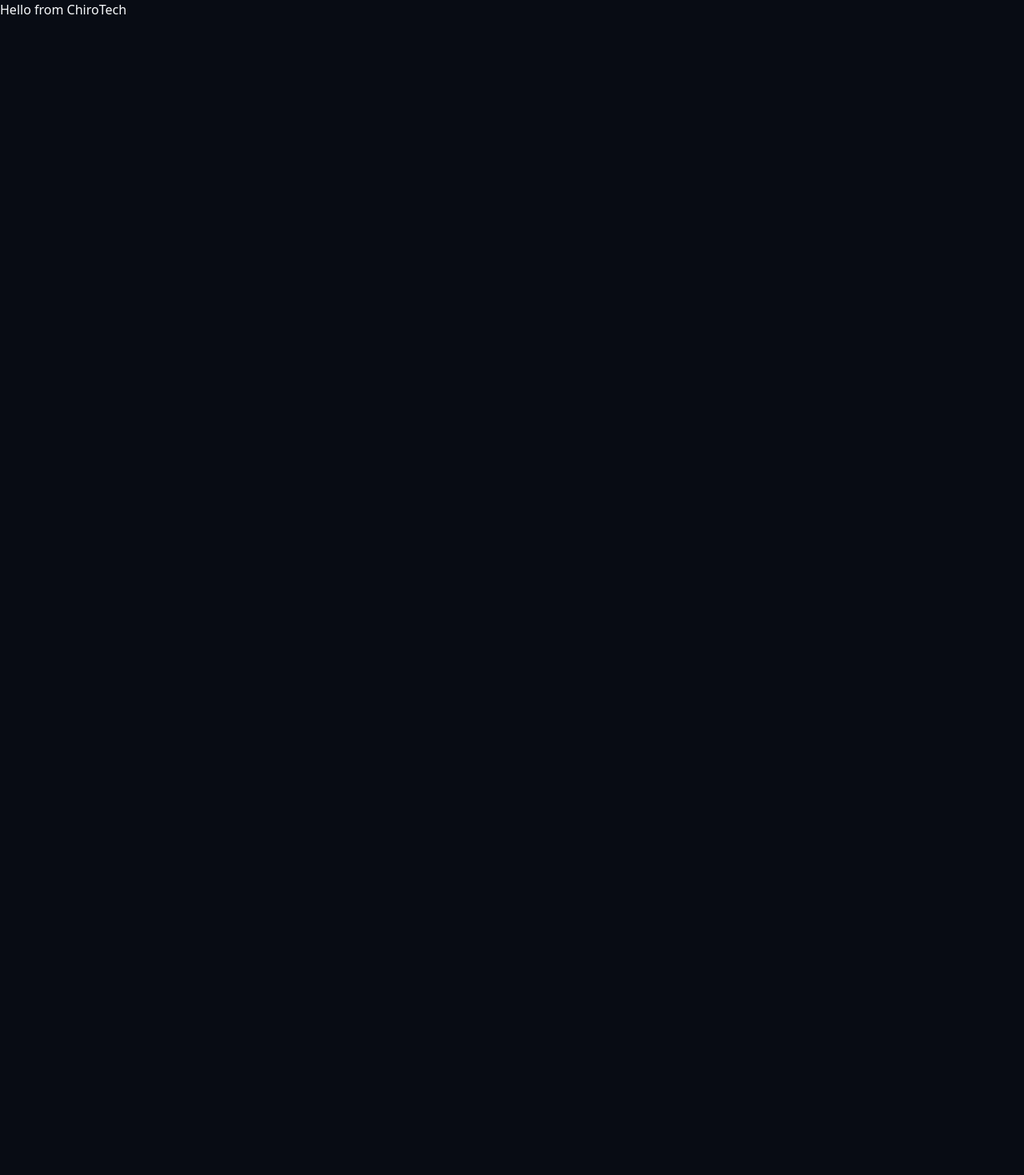
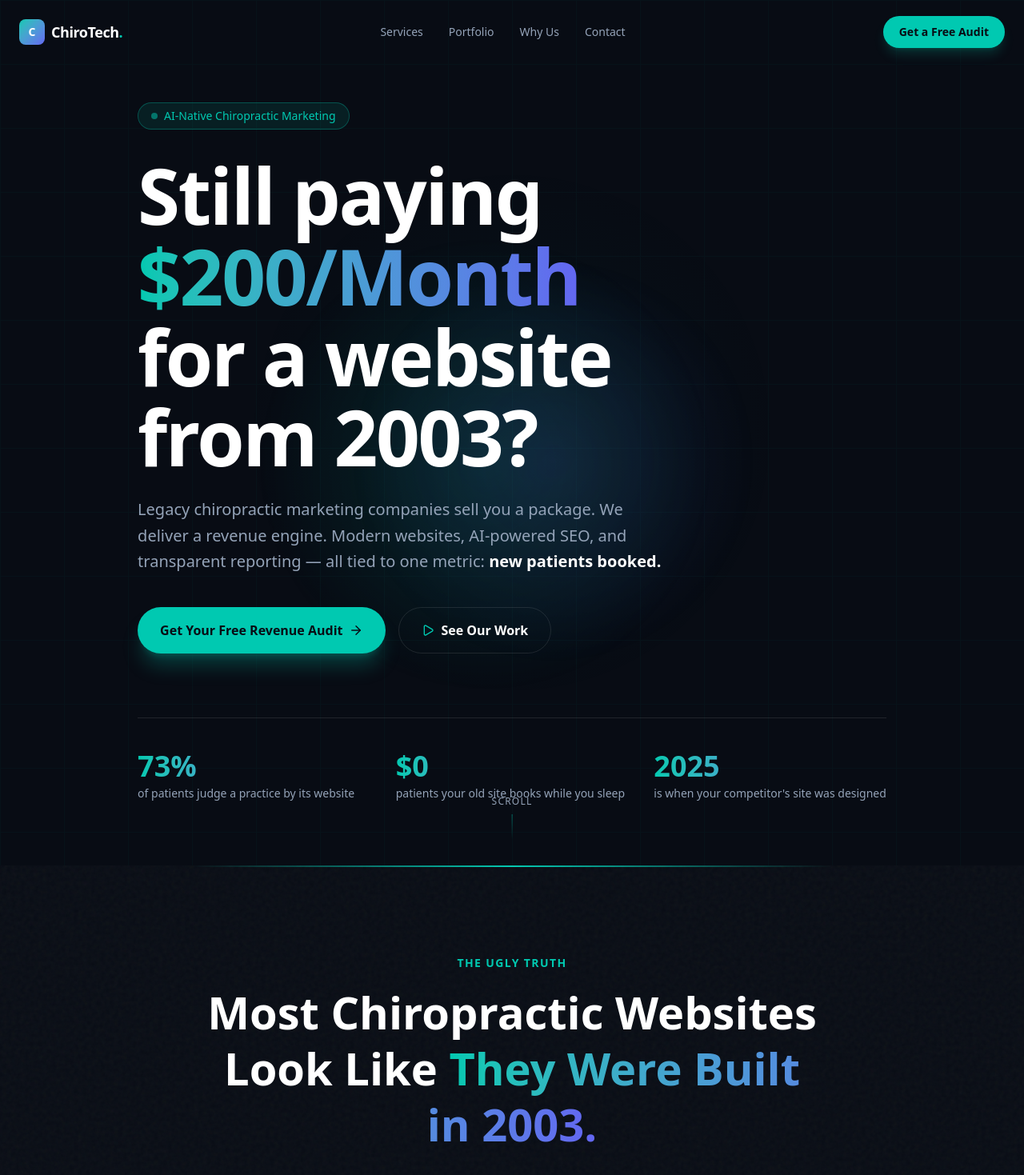
Before and after one commit to amitt5/chiroTechEvolution, a Next.js app: page / in a window 1280 px wide. Shown: the top 1469 px of the page at 80% size. Before the commit the page ends 800 px from the top, so only its background shows below. Built offline with nearby package versions, Linux system fonts and the light colour scheme.

Commit message:
original site

```diff
--- a/app/page.tsx
+++ b/app/page.tsx
@@ -1,3 +1,29 @@
+import Navbar from "@/components/shared/Navbar";
+import Hero from "@/components/sections/Hero";
+import Problem from "@/components/sections/Problem";
+import Services from "@/components/sections/Services";
+import Portfolio from "@/components/sections/Portfolio";
+import WhyUs from "@/components/sections/WhyUs";
+import Testimonial from "@/components/sections/Testimonial";
+import CTA from "@/components/sections/CTA";
+import Contact from "@/components/sections/Contact";
+import Footer from "@/components/shared/Footer";
+
 export default function Home() {
-  return <h1>Hello from ChiroTech</h1>;
+  return (
+    <>
+      <Navbar />
+      <main>
+        <Hero />
+        <Problem />
+        <Services />
+        <Portfolio />
+        <WhyUs />
+        <Testimonial />
+        <CTA />
+        <Contact />
+      </main>
+      <Footer />
+    </>
+  );
 }
```
